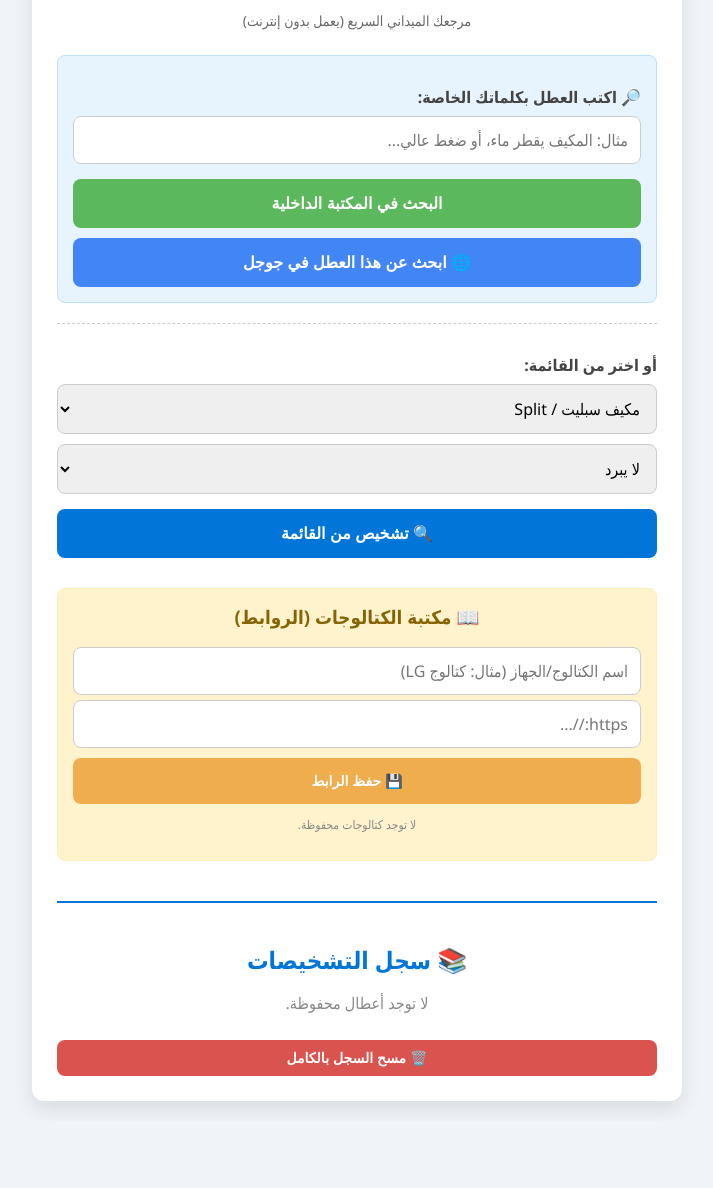
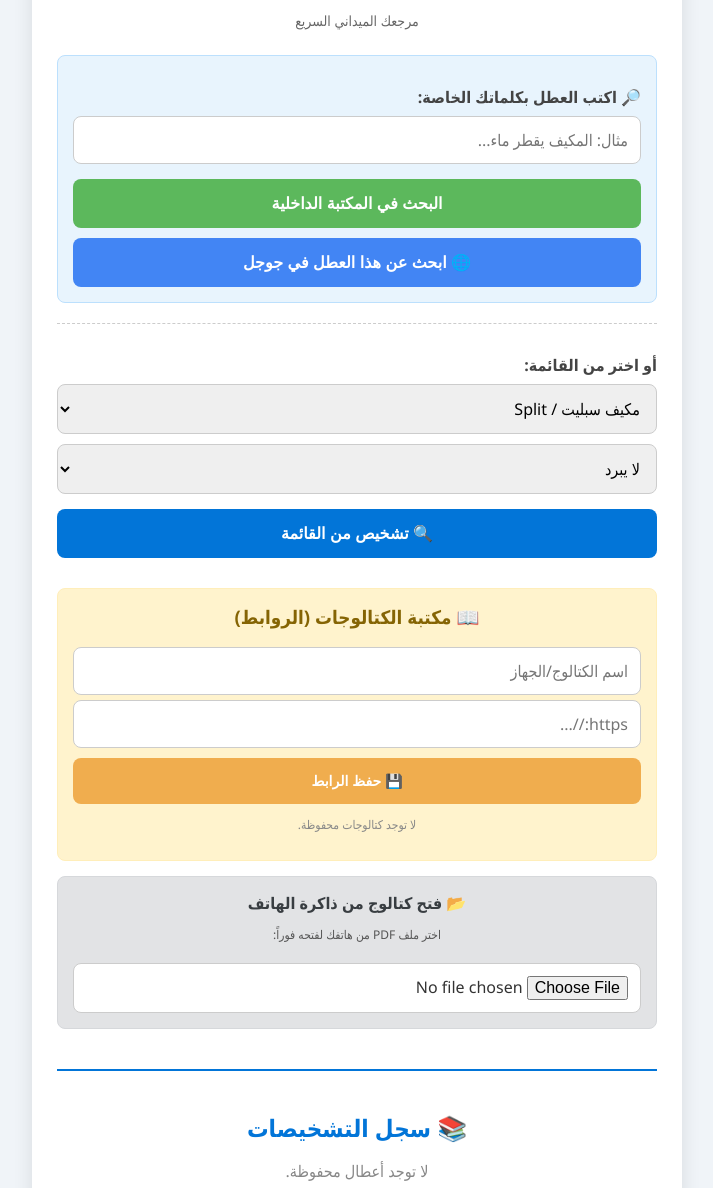
Before and after one commit to yassersaid98765-jpg/Fehlerdiagnose-f-r-K-lte--und-Klimatechnik, a plain HTML site: page index.html in a window 1280 px wide. Shown: the part 112-1300 px from the top of the page, without its empty margins (283-996 px from the left). Before the commit the page ends 1233 px from the top, so only its background shows below. Drawn offline with Linux system fonts and the light colour scheme.

Commit message:
Refactor HTML structure and input elements
Updated input fields and sections for better functionality and clarity.

```diff
--- a/index.html
+++ b/index.html
@@ -10,7 +10,7 @@
         h1, h2, h3 { color: #0275d8; text-align: center; margin-bottom: 10px; }
         .subtitle { text-align: center; color: #666; margin-bottom: 25px; font-size: 14px; }
         label { font-weight: bold; display: block; margin-top: 15px; color: #444; }
-        select, input[type="text"] { width: 100%; padding: 12px; margin-top: 8px; border-radius: 8px; border: 1px solid #ccc; font-size: 16px; box-sizing: border-box; font-family: inherit; }
+        select, input[type="text"], input[type="file"] { width: 100%; padding: 12px; margin-top: 8px; border-radius: 8px; border: 1px solid #ccc; font-size: 16px; box-sizing: border-box; font-family: inherit; }
         button { width: 100%; padding: 15px; background-color: #0275d8; color: white; border: none; border-radius: 8px; cursor: pointer; margin-top: 15px; font-weight: bold; font-size: 16px; transition: background 0.3s; }
         button:hover { background-color: #025aa5; }
 
@@ -38,24 +38,26 @@
         .catalog-item a { color: #0275d8; text-decoration: none; font-weight: bold; word-break: break-all; }
         .save-btn { background-color: #f0ad4e; margin-top: 10px; font-size: 14px;}
         .save-btn:hover { background-color: #ec971f; }
+
+        /* قسم الكتالوج المحلي */
+        .local-catalog-section { background-color: #e2e3e5; border: 1px solid #d6d8db; padding: 15px; border-radius: 8px; margin-top: 15px; }
+        .local-catalog-section h3 { color: #383d41; margin-top: 0; text-align: center; font-size: 16px;}
     </style>
 </head>
 <body>
 
 <div class="container">
     <h1>❄ HVAC Diagnose Tool</h1>
-    <p class="subtitle">مرجعك الميداني السريع (يعمل بدون إنترنت)</p>
+    <p class="subtitle">مرجعك الميداني السريع</p>
 
-    <!-- قسم البحث المحلي -->
     <div class="search-section">
         <label for="manualSearchText">🔎 اكتب العطل بكلماتك الخاصة:</label>
-        <input type="text" id="manualSearchText" placeholder="مثال: المكيف يقطر ماء، أو ضغط عالي...">
+        <input type="text" id="manualSearchText" placeholder="مثال: المكيف يقطر ماء...">
 
         <button class="search-btn" onclick="unifiedSearch()">البحث في المكتبة الداخلية</button>
         <button class="google-btn" onclick="searchGoogle()">🌐 ابحث عن هذا العطل في جوجل</button>
     </div>
 
-    <!-- قسم القائمة المنسدلة -->
     <div style="border-top: 1px dashed #ccc; margin-top: 20px; padding-top: 15px;">
         <label>أو اختر من القائمة:</label>
         <select id="deviceType" onchange="updateSymptoms()">
@@ -66,19 +68,24 @@
         <button onclick="runDiagnose()">🔍 تشخيص من القائمة</button>
     </div>
 
-    <!-- مكان عرض النتائج -->
     <div id="result"></div>
 
-    <!-- قسم الكتالوجات -->
+    <!-- قسم الكتالوجات المحفوظة والكتالوج المحلي -->
     <div class="catalog-section">
         <h3>📖 مكتبة الكتالوجات (الروابط)</h3>
-        <input type="text" id="catalogName" placeholder="اسم الكتالوج/الجهاز (مثال: كتالوج LG)">
+        <input type="text" id="catalogName" placeholder="اسم الكتالوج/الجهاز">
         <input type="text" id="catalogLink" placeholder="https://..." style="margin-top:5px;">
         <button class="save-btn" onclick="saveCatalogLink()">💾 حفظ الرابط</button>
         <div id="catalogList" class="catalog-item-list"></div>
     </div>
 
-    <!-- قسم السجل -->
+    <!-- 🌟 قسم فتح الكتالوجات من الهاتف 🌟 -->
+    <div class="local-catalog-section">
+        <h3>📂 فتح كتالوج من ذاكرة الهاتف</h3>
+        <p style="font-size: 12px; color: #555; text-align: center;">اختر ملف PDF من هاتفك لفتحه فوراً:</p>
+        <input type="file" id="localCatalogInput" accept="application/pdf, image/*" onchange="viewLocalCatalog()" style="background: white; cursor: pointer;">
+    </div>
+
     <div class="history-section">
         <h2>📚 سجل التشخيصات</h2>
         <div id="historyList"></div>
@@ -103,7 +110,6 @@
         }
     };
 
-    // خريطة الكلمات المفتاحية
     const keywordMap = [
         { device: "split", symptom: "water_leak", words: ["ماء", "تسريب", "قطرات", "يقطر", "تنقيط", "ماء من المكيف"] },
         { device: "split", symptom: "noise", words: ["صوت", "ضجيج", "اهتزاز", "طقطقة", "صوت عالي"] },
@@ -114,6 +120,19 @@
         { device: "coldroom", symptom: "compressor_off", words: ["الضاغط لا يعمل", "الكمبرسور لا يعمل", "مطفي"] },
         { device: "coldroom", symptom: "not_cooling", words: ["لا يبرد", "حار", "بارد"] }
     ];
+
+    // --- دالة فتح الكتالوج من الهاتف ---
+    function viewLocalCatalog() {
+        const fileInput = document.getElementById("localCatalogInput");
+        const file = fileInput.files[0];
+
+        if (file) {
+            // إنشاء رابط مؤقت للملف
+            const fileURL = URL.createObjectURL(file);
+            // فتح الرابط في نافذة جديدة (سيقوم الهاتف بفتحه في قارئ PDF أو معرض الصور)
+            window.open(fileURL, '_blank');
+        }
+    }
 
     // البحث المحلي
     function unifiedSearch() {
@@ -222,7 +241,7 @@
         }
     }
 
-    // إدارة الكتالوجات
+    // إدارة الكتالوجات (الروابط)
     function saveCatalogLink() {
         const name = document.getElementById("catalogName").value.trim();
         const link = document.getElementById("catalogLink").value.trim();
```
